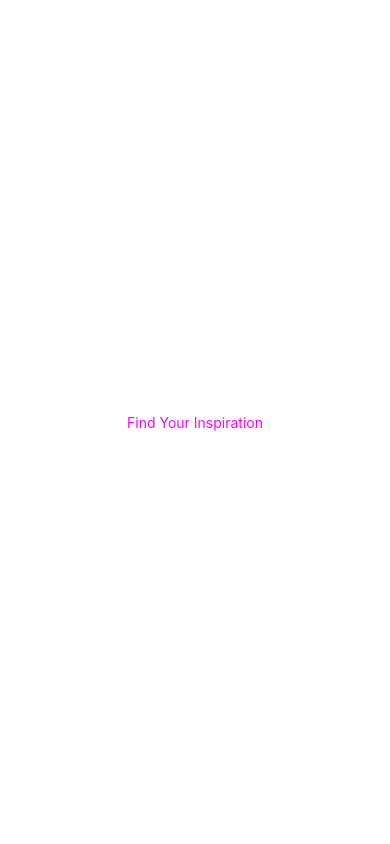
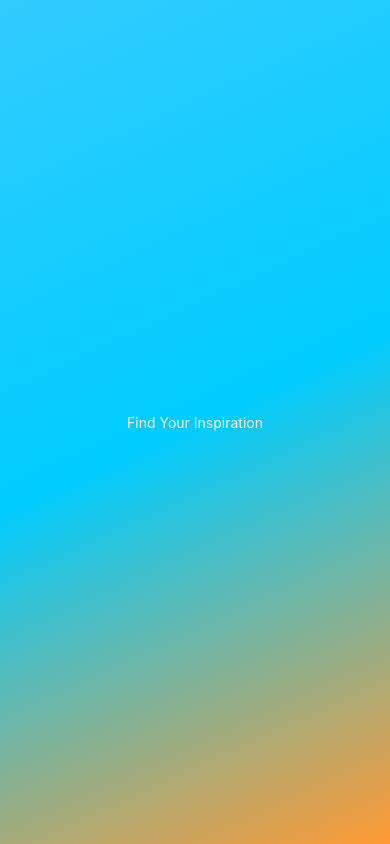
Before and after one commit to cassichan/inspirational-quote-mobile-ts, a React Native app: screen / in a window 390 px wide. Built offline with nearby package versions, Linux system fonts and the light colour scheme.

Commit message:
feat: working linear background

```diff
--- a/App.tsx
+++ b/App.tsx
@@ -5,25 +5,35 @@ import { StyleSheet, Text, View } from "react-native";
 
 export default function App() {
   return (
-    <View style={styles.container}>
-      <LinearGradient
-        colors={["rgba(0,0,0,0.9)", "transparent"]}
-        // style={styles.background}
-      />
+    // <View style={styles.container}>
+    <LinearGradient
+      colors={["#33ccff", "#00ccff",  "#ff9933" ]}
+      start={{ x: -1, y: -1 }}
+      end={{ x: 1, y: 1 }}
+      style={styles.background}
+    >
       <Text style={styles.text}>Find Your Inspiration</Text>
       <StatusBar style="auto" />
-    </View>
+    </LinearGradient>
+    // </View>
   );
 }
 
 const styles = StyleSheet.create({
   container: {
     flex: 1,
-    // backgroundColor: "#fff",
     alignItems: "center",
     justifyContent: "center",
   },
   text: {
-    color: "magenta",
+    color: "#fff0e6",
+  },
+
+  background: {
+    width: "100%",
+    height: "100%",
+    flex: 1,
+    alignItems: "center",
+    justifyContent: "center",
   },
 });
```
